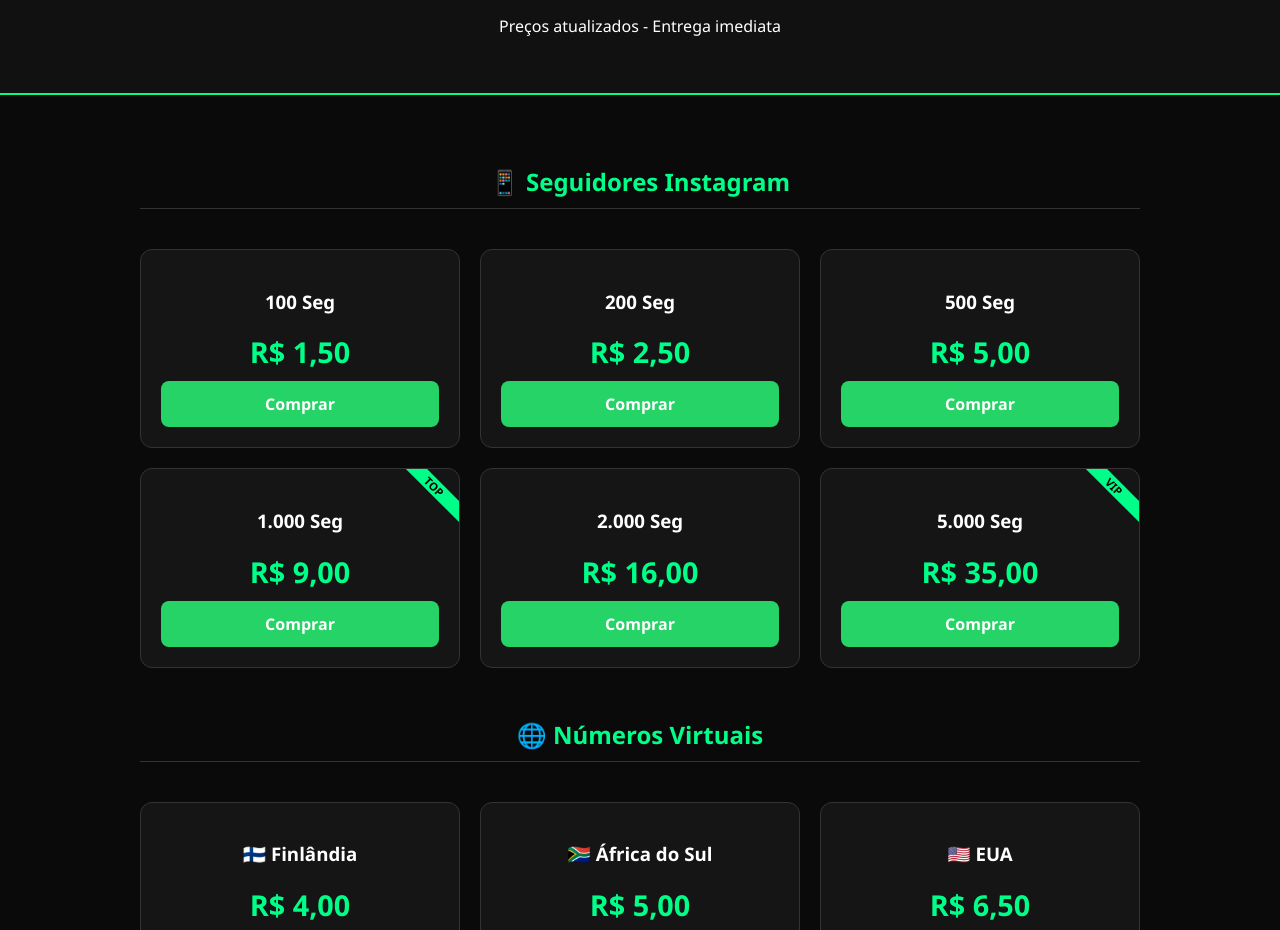
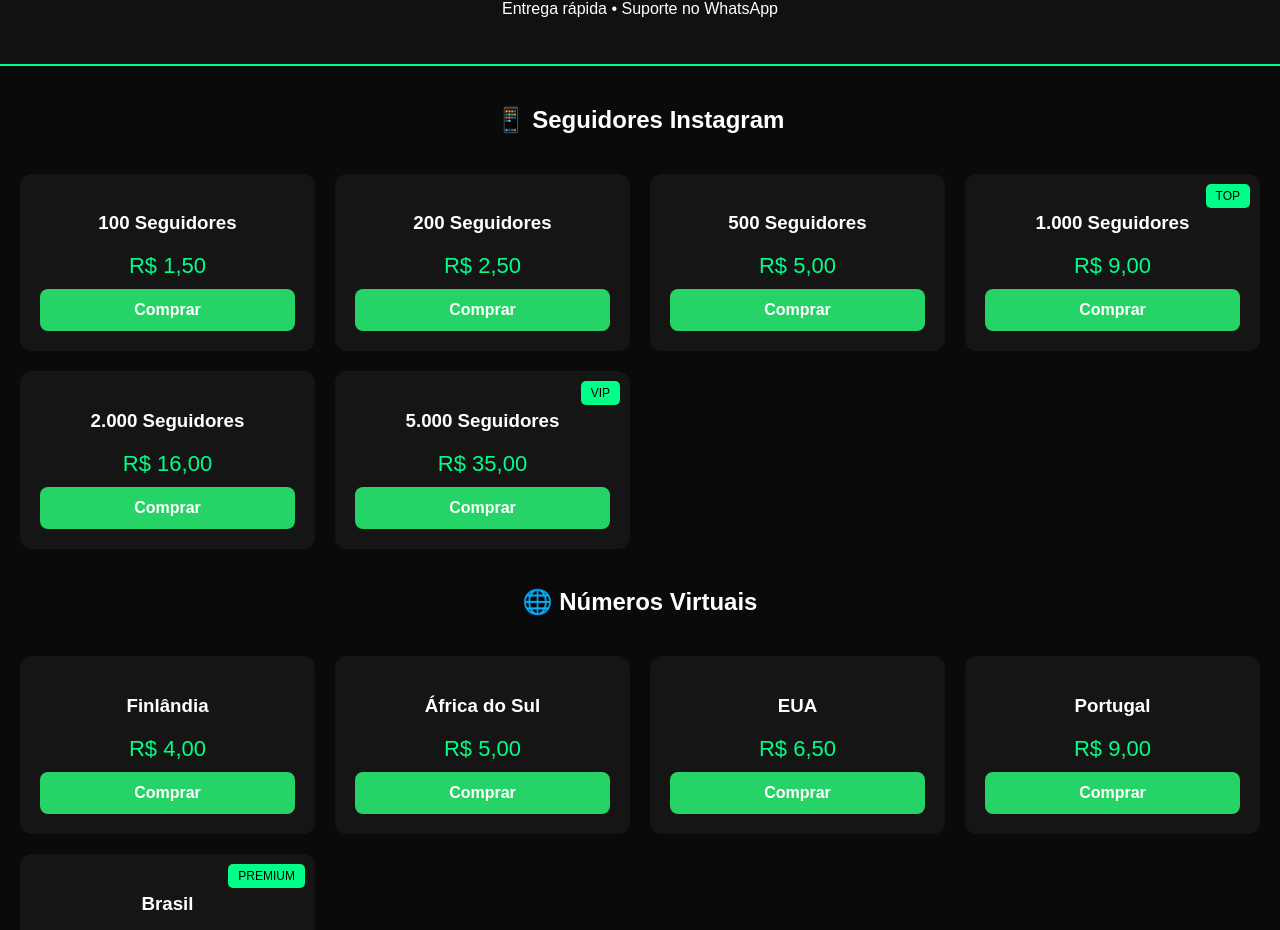
Before and after one commit to sxd8724-netizen/LOJINHA-DOS-DRAKESS, a plain HTML site: page index.html in a window 1280 px wide. Shown: the part 111-1041 px from the top of the page. Drawn offline with Linux system fonts and the light colour scheme.

Commit message:
Refactor HTML structure and styles for clarity

```diff
--- a/index.html
+++ b/index.html
@@ -3,44 +3,205 @@
 <head>
 <meta charset="UTF-8">
 <meta name="viewport" content="width=device-width, initial-scale=1.0">
-    <title>Lojinha dos Drakes OFC | Oficial</title>
-    <link rel="stylesheet" href="https://cdnjs.cloudflare.com/ajax/libs/font-awesome/6.0.0/css/all.min.css">
+<title>Lojinha dos Drakes OFC</title>
+
 <style>
-        :root { --primary: #00ff88; --bg: #0a0a0a; --card: #151515; --text: #ffffff; --whatsapp: #25d366; }
-        body { font-family: 'Segoe UI', sans-serif; background-color: var(--bg); color: var(--text); margin: 0; text-align: center; }
-        header { padding: 40px 20px; border-bottom: 2px solid var(--primary); background: #111; }
-        .container { max-width: 1000px; margin: 20px auto; padding: 20px; display: grid; grid-template-columns: repeat(auto-fit, minmax(250px, 1fr)); gap: 20px; }
-        .card { background: var(--card); border: 1px solid #333; border-radius: 12px; padding: 20px; transition: 0.3s; position: relative; overflow: hidden; }
-        .card:hover { border-color: var(--primary); transform: translateY(-5px); }
-        .price { font-size: 1.8rem; color: var(--primary); font-weight: bold; margin: 10px 0; }
-        .btn { background: var(--whatsapp); color: white; padding: 12px; text-decoration: none; border-radius: 8px; display: block; font-weight: bold; }
-        .badge { background: var(--primary); color: black; font-size: 0.7rem; position: absolute; top: 10px; right: -25px; transform: rotate(45deg); width: 100px; font-weight: bold; }
-        h2 { grid-column: 1/-1; color: var(--primary); margin-top: 30px; border-bottom: 1px solid #333; padding-bottom: 10px; }
+:root {
+    --primary: #00ff88;
+    --bg: #0a0a0a;
+    --card: #151515;
+    --text: #fff;
+}
+
+body {
+    margin: 0;
+    font-family: Arial;
+    background: var(--bg);
+    color: var(--text);
+    text-align: center;
+}
+
+header {
+    padding: 30px;
+    background: #111;
+    border-bottom: 2px solid var(--primary);
+}
+
+h1 {
+    color: var(--primary);
+}
+
+.container {
+    display: grid;
+    grid-template-columns: repeat(auto-fit, minmax(250px,1fr));
+    gap: 20px;
+    padding: 20px;
+}
+
+.card {
+    background: var(--card);
+    padding: 20px;
+    border-radius: 12px;
+    transition: 0.3s;
+    position: relative;
+}
+
+.card:hover {
+    transform: scale(1.05);
+    border: 1px solid var(--primary);
+}
+
+.price {
+    color: var(--primary);
+    font-size: 22px;
+    margin: 10px 0;
+}
+
+.btn {
+    background: #25d366;
+    padding: 12px;
+    border-radius: 8px;
+    text-decoration: none;
+    color: white;
+    display: block;
+    font-weight: bold;
+    transition: 0.3s;
+}
+
+.btn:hover {
+    background: #1ebe5d;
+}
+
+.badge {
+    position: absolute;
+    top: 10px;
+    right: 10px;
+    background: var(--primary);
+    color: black;
+    padding: 5px 10px;
+    border-radius: 5px;
+    font-size: 12px;
+}
+
+footer {
+    margin-top: 30px;
+    padding: 20px;
+    background: #111;
+}
+
+/* ANIMAÇÃO */
+.fade {
+    animation: fadeIn 1s ease;
+}
+
+@keyframes fadeIn {
+    from {opacity:0; transform: translateY(20px);}
+    to {opacity:1; transform: translateY(0);}
+}
 </style>
 </head>
+
 <body>
+
 <header>
-        <h1>LOJINHA DOS DRAKES OFC 🚀</h1>
-        <p>Preços atualizados - Entrega imediata</p>
+<h1>🚀 LOJINHA DOS DRAKES</h1>
+<p>Entrega rápida • Suporte no WhatsApp</p>
 </header>
 
-    <div class="container">
-        <h2>📱 Seguidores Instagram</h2>
-        <div class="card"><h3>100 Seg</h3><p class="price">R$ 1,50</p><a href="https://wa.me/5511967779846?text=Quero%20100%20seguidores" class="btn">Comprar</a></div>
-        <div class="card"><h3>200 Seg</h3><p class="price">R$ 2,50</p><a href="https://wa.me/5511967779846?text=Quero%20200%20seguidores" class="btn">Comprar</a></div>
-        <div class="card"><h3>500 Seg</h3><p class="price">R$ 5,00</p><a href="https://wa.me/5511967779846?text=Quero%20500%20seguidores" class="btn">Comprar</a></div>
-        <div class="card"><div class="badge">TOP</div><h3>1.000 Seg</h3><p class="price">R$ 9,00</p><a href="https://wa.me/5511967779846?text=Quero%201000%20seguidores" class="btn">Comprar</a></div>
-        <div class="card"><h3>2.000 Seg</h3><p class="price">R$ 16,00</p><a href="https://wa.me/5511967779846?text=Quero%202000%20seguidores" class="btn">Comprar</a></div>
-        <div class="card"><div class="badge">VIP</div><h3>5.000 Seg</h3><p class="price">R$ 35,00</p><a href="https://wa.me/5511967779846?text=Quero%205000%20seguidores" class="btn">Comprar</a></div>
+<div class="container fade">
 
-        <h2>🌐 Números Virtuais</h2>
-        <div class="card"><h3>🇫🇮 Finlândia</h3><p class="price">R$ 4,00</p><a href="https://wa.me/5511959258398?text=Quero%20numero%20Finlandia" class="btn">Comprar</a></div>
-        <div class="card"><h3>🇿🇦 África do Sul</h3><p class="price">R$ 5,00</p><a href="https://wa.me/5511959258398?text=Quero%20numero%20Africa" class="btn">Comprar</a></div>
-        <div class="card"><h3>🇺🇸 EUA</h3><p class="price">R$ 6,50</p><a href="https://wa.me/5511959258398?text=Quero%20numero%20EUA" class="btn">Comprar</a></div>
-        <div class="card"><h3>🇵🇹 Portugal</h3><p class="price">R$ 9,00</p><a href="https://wa.me/5511959258398?text=Quero%20numero%20Portugal" class="btn">Comprar</a></div>
-        <div class="card"><div class="badge">PREMIUM</div><h3>🇧🇷 Brasil</h3><p class="price">R$ 14,00</p><a href="https://wa.me/5511959258398?text=Quero%20numero%20Brasil" class="btn">Comprar</a></div>
+<h2 style="grid-column: 1/-1;">📱 Seguidores Instagram</h2>
+
+<div class="card">
+<h3>100 Seguidores</h3>
+<p class="price">R$ 1,50</p>
+<a class="btn" onclick="comprar(100)">Comprar</a>
 </div>
 
-    <footer><p>&copy; 2026 Lojinha dos Drakes OFC</p></footer>
+<div class="card">
+<h3>200 Seguidores</h3>
+<p class="price">R$ 2,50</p>
+<a class="btn" onclick="comprar(200)">Comprar</a>
+</div>
+
+<div class="card">
+<h3>500 Seguidores</h3>
+<p class="price">R$ 5,00</p>
+<a class="btn" onclick="comprar(500)">Comprar</a>
+</div>
+
+<div class="card">
+<div class="badge">TOP</div>
+<h3>1.000 Seguidores</h3>
+<p class="price">R$ 9,00</p>
+<a class="btn" onclick="comprar(1000)">Comprar</a>
+</div>
+
+<div class="card">
+<h3>2.000 Seguidores</h3>
+<p class="price">R$ 16,00</p>
+<a class="btn" onclick="comprar(2000)">Comprar</a>
+</div>
+
+<div class="card">
+<div class="badge">VIP</div>
+<h3>5.000 Seguidores</h3>
+<p class="price">R$ 35,00</p>
+<a class="btn" onclick="comprar(5000)">Comprar</a>
+</div>
+
+<h2 style="grid-column: 1/-1;">🌐 Números Virtuais</h2>
+
+<div class="card">
+<h3>Finlândia</h3>
+<p class="price">R$ 4,00</p>
+<a class="btn" onclick="numero()">Comprar</a>
+</div>
+
+<div class="card">
+<h3>África do Sul</h3>
+<p class="price">R$ 5,00</p>
+<a class="btn" onclick="numero()">Comprar</a>
+</div>
+
+<div class="card">
+<h3>EUA</h3>
+<p class="price">R$ 6,50</p>
+<a class="btn" onclick="numero()">Comprar</a>
+</div>
+
+<div class="card">
+<h3>Portugal</h3>
+<p class="price">R$ 9,00</p>
+<a class="btn" onclick="numero()">Comprar</a>
+</div>
+
+<div class="card">
+<div class="badge">PREMIUM</div>
+<h3>Brasil</h3>
+<p class="price">R$ 14,00</p>
+<a class="btn" onclick="numero()">Comprar</a>
+</div>
+
+</div>
+
+<footer>
+<p>© 2026 Lojinha dos Drakes</p>
+</footer>
+
+<script>
+function comprar(qtd) {
+    let msg = `Olá! Gostaria de fazer um pedido de ${qtd} seguidores`;
+    let url = `https://wa.me/5511959258398?text=${encodeURIComponent(msg)}`;
+    window.open(url, '_blank');
+}
+
+function numero() {
+    let msg = "Olá! Gostaria de fazer um pedido de um número virtual";
+    let url = `https://wa.me/5511959258398?text=${encodeURIComponent(msg)}`;
+    window.open(url, '_blank');
+}
+</script>
+
 </body>
 </html>
```
Lines whose indentation alone changed are shown as unchanged.
